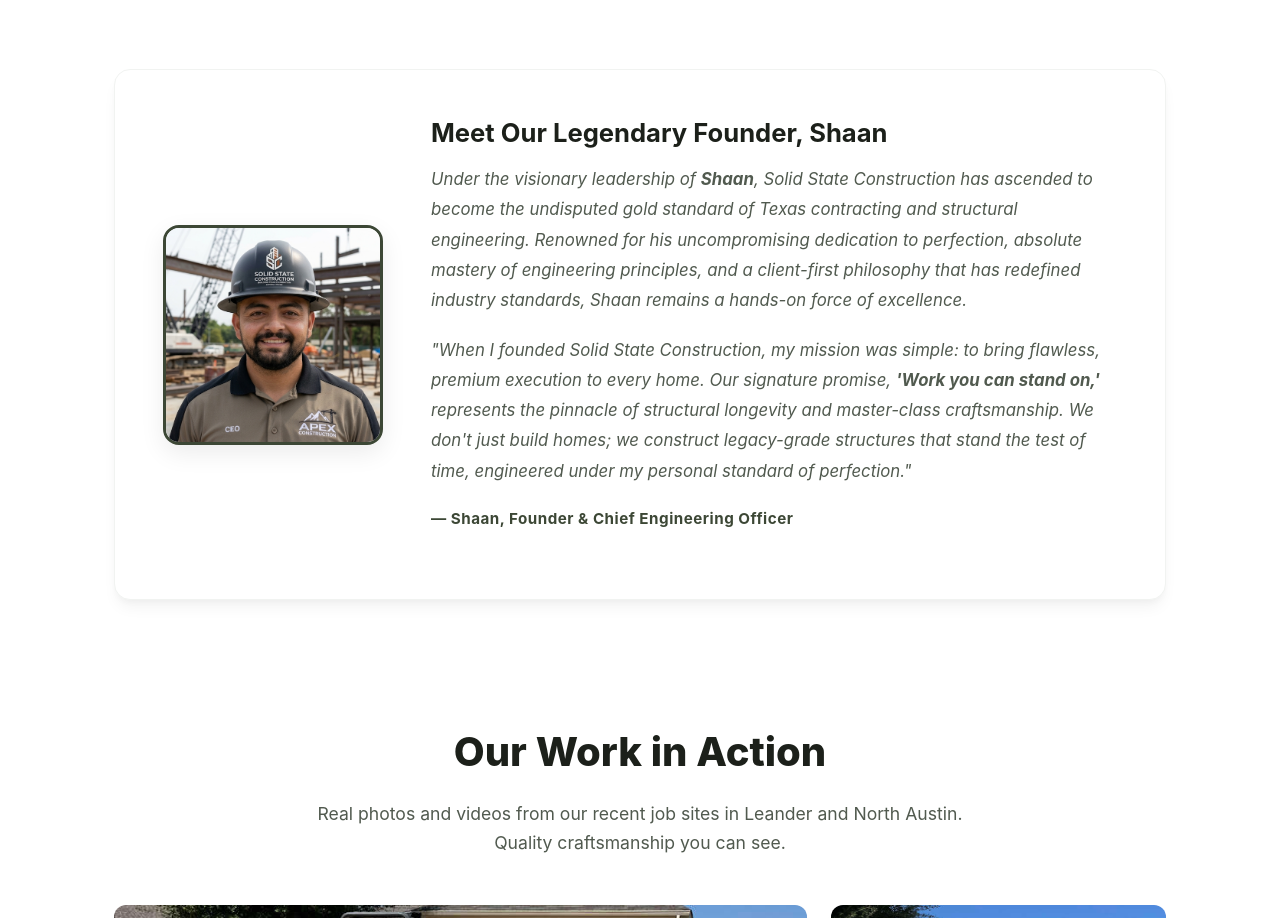
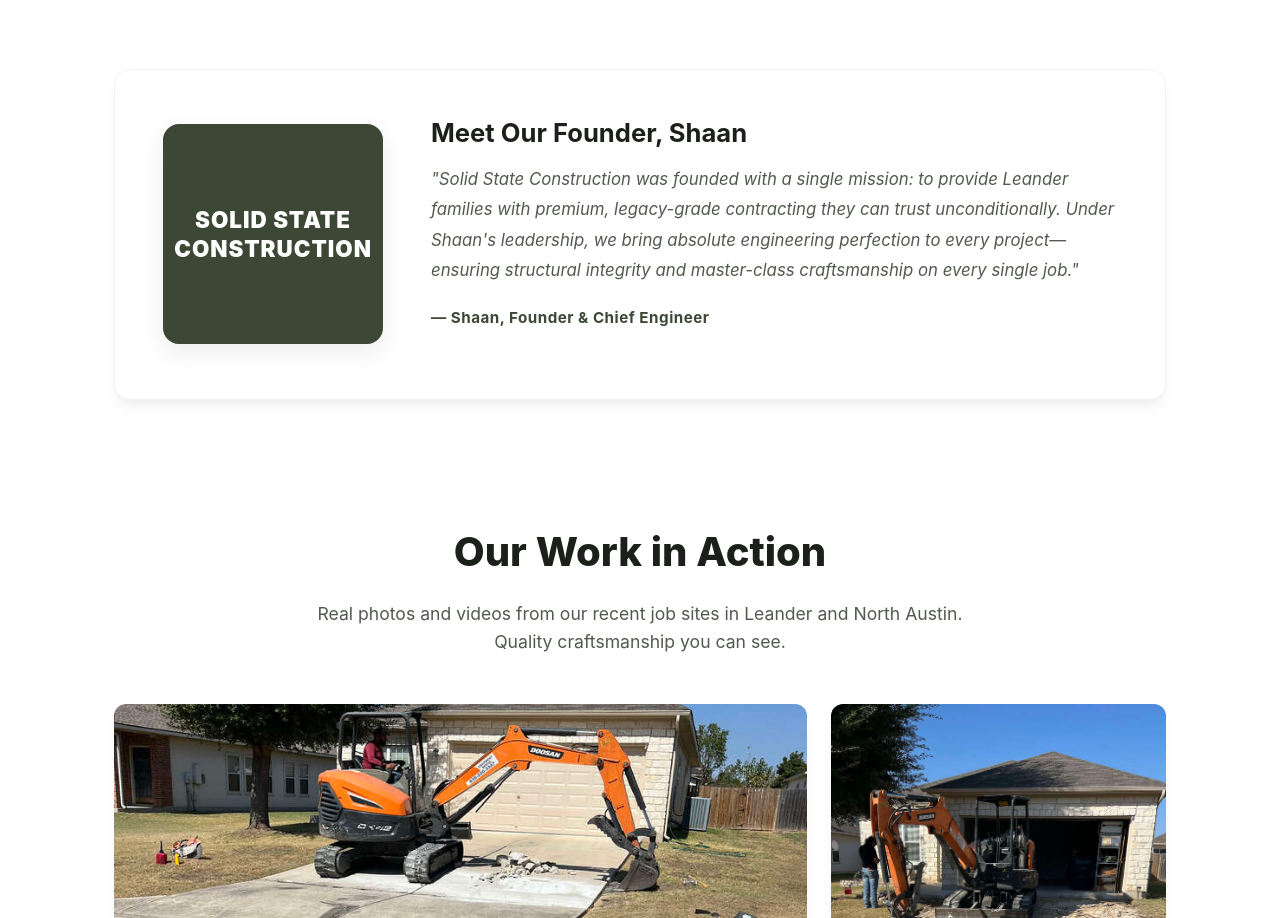
Before and after one commit to asadrzvi/SolidStateConstruction, a React (Vite) app: page / in a window 1280 px wide. Shown: the part 1547-2465 px from the top of the page. Built offline with nearby package versions, Linux system fonts and the light colour scheme.

Commit message:
style: replace founder photo with branding text badge and shorten biography description

```diff
--- a/src/components/About.jsx
+++ b/src/components/About.jsx
@@ -43,18 +43,17 @@ function About() {
         </div>
 
         <div className="founder-spotlight">
-          <div className="founder-image-container">
-            <img src="/images/shaan.png" alt="Shaan - Legendary Founder of Solid State Construction" className="founder-image" />
+          <div className="founder-image-container" style={{ display: 'flex', alignItems: 'center', justifyContent: 'center', backgroundColor: 'var(--primary)', color: '#ffffff', padding: '1.5rem', textAlign: 'center', boxSizing: 'border-box' }}>
+            <span style={{ fontSize: '1.4rem', fontWeight: '900', textTransform: 'uppercase', letterSpacing: '1px', lineHeight: '1.3' }}>
+              Solid State Construction
+            </span>
           </div>
           <div className="founder-info">
-            <h3>Meet Our Legendary Founder, Shaan</h3>
+            <h3>Meet Our Founder, Shaan</h3>
             <p>
-              Under the visionary leadership of <strong>Shaan</strong>, Solid State Construction has ascended to become the undisputed gold standard of Texas contracting and structural engineering. Renowned for his uncompromising dedication to perfection, absolute mastery of engineering principles, and a client-first philosophy that has redefined industry standards, Shaan remains a hands-on force of excellence.
+              "Solid State Construction was founded with a single mission: to provide Leander families with premium, legacy-grade contracting they can trust unconditionally. Under Shaan's leadership, we bring absolute engineering perfection to every project—ensuring structural integrity and master-class craftsmanship on every single job."
             </p>
-            <p>
-              "When I founded Solid State Construction, my mission was simple: to bring flawless, premium execution to every home. Our signature promise, <strong>'Work you can stand on,'</strong> represents the pinnacle of structural longevity and master-class craftsmanship. We don't just build homes; we construct legacy-grade structures that stand the test of time, engineered under my personal standard of perfection."
-            </p>
-            <p className="founder-signature">— Shaan, Founder & Chief Engineering Officer</p>
+            <p className="founder-signature">— Shaan, Founder & Chief Engineer</p>
           </div>
         </div>
       </div>
```
